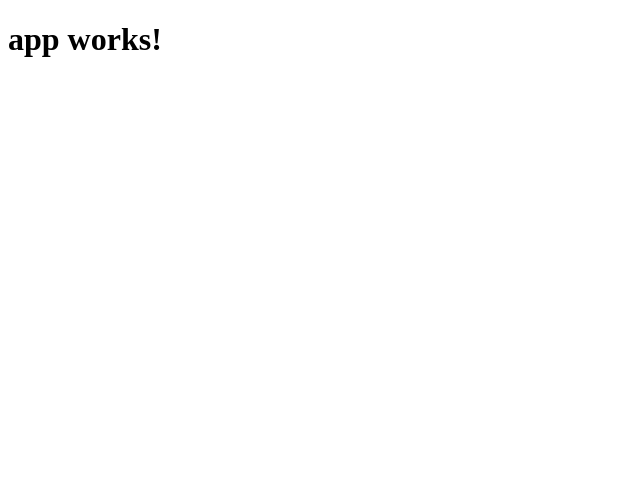
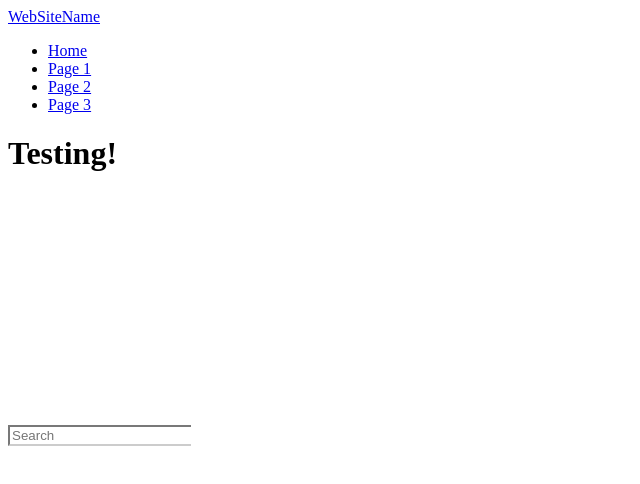
Before and after one commit to kinira/Landmarks, an Angular app in the folder Source/: page / in a window 1280 px wide. Shown: the top 484 px of the page, without its empty margins (0-640 px from the left). Built offline with nearby package versions, Linux system fonts and the light colour scheme.

Commit message:
Add basic navigation and search bar (without css)

```diff
--- a/Source/src/app/app.component.ts
+++ b/Source/src/app/app.component.ts
@@ -6,5 +6,5 @@ import { Component } from '@angular/core';
   styleUrls: ['./app.component.css']
 })
 export class AppComponent {
-  title = 'app works!';
+  title = 'Testing!';
 }
--- a/Source/src/app/cities/cities.component.html
+++ /dev/null
@@ -1,3 +0,0 @@
-<p>
-  cities works!
-</p>
--- a/Source/src/app/cities/cities.component.ts
+++ /dev/null
@@ -1,15 +0,0 @@
-import { Component, OnInit } from '@angular/core';
-
-@Component({
-  selector: 'app-cities',
-  templateUrl: './cities.component.html',
-  styleUrls: ['./cities.component.css']
-})
-export class CitiesComponent implements OnInit {
-
-  constructor() { }
-
-  ngOnInit() {
-  }
-
-}
--- /dev/null
+++ b/Source/src/app/navigation/main-navigation/main-navigation.component.html
@@ -0,0 +1,13 @@
+<nav class="navbar navbar-default">
+  <div class="container-fluid">
+    <div class="navbar-header">
+      <a class="navbar-brand" href="#">WebSiteName</a>
+    </div>
+    <ul class="nav navbar-nav">
+      <li class="active"><a href="#">Home</a></li>
+      <li><a href="#">Page 1</a></li>
+      <li><a href="#">Page 2</a></li>
+      <li><a href="#">Page 3</a></li>
+    </ul>
+  </div>
+</nav>
--- /dev/null
+++ b/Source/src/app/navigation/main-navigation/main-navigation.component.ts
@@ -0,0 +1,15 @@
+import { Component, OnInit } from '@angular/core';
+
+@Component({
+  selector: 'app-main-navigation',
+  templateUrl: './main-navigation.component.html',
+  styleUrls: ['./main-navigation.component.css']
+})
+export class MainNavigationComponent implements OnInit {
+
+  constructor() { }
+
+  ngOnInit() {
+  }
+
+}
--- /dev/null
+++ b/Source/src/app/search/search.component.css
@@ -0,0 +1,15 @@
+#imaginary_container{
+    margin-top:20%; /* Don't copy this */
+}
+.stylish-input-group .input-group-addon{
+    background: white !important;
+}
+.stylish-input-group .form-control{
+	border-right:0;
+	box-shadow:0 0 0;
+	border-color:#ccc;
+}
+.stylish-input-group button{
+    border:0;
+    background:transparent;
+}
--- /dev/null
+++ b/Source/src/app/search/search.component.html
@@ -0,0 +1,16 @@
+<div class="container">
+	<div class="row">
+        <div class="col-sm-6 col-sm-offset-3">
+            <div id="imaginary_container">
+                <div class="input-group stylish-input-group">
+                    <input type="text" class="form-control"  placeholder="Search" >
+                    <span class="input-group-addon">
+                        <button type="submit">
+                            <span class="glyphicon glyphicon-search"></span>
+                        </button>
+                    </span>
+                </div>
+            </div>
+        </div>
+	</div>
+</div>
--- /dev/null
+++ b/Source/src/app/search/search.component.ts
@@ -0,0 +1,15 @@
+import { Component, OnInit } from '@angular/core';
+
+@Component({
+  selector: 'app-search',
+  templateUrl: './search.component.html',
+  styleUrls: ['./search.component.css']
+})
+export class SearchComponent implements OnInit {
+
+  constructor() { }
+
+  ngOnInit() {
+  }
+
+}
--- a/Source/src/index.html
+++ b/Source/src/index.html
@@ -7,8 +7,12 @@
 
   <meta name="viewport" content="width=device-width, initial-scale=1">
   <link rel="icon" type="image/x-icon" href="favicon.ico">
+   <script src="https://ajax.googleapis.com/ajax/libs/jquery/3.2.1/jquery.min.js"></script>
+  <script src="https://maxcdn.bootstrapcdn.com/bootstrap/3.3.7/js/bootstrap.min.js"></script>
 </head>
 <body>
+  <app-main-navigation></app-main-navigation>
   <app-root>Loading...</app-root>
+  <app-search></app-search>
 </body>
 </html>
```
Also changed, not shown: Source/src/app/app.module.ts (+6 -4 lines), Source/src/app/navigation/main-navigation/main-navigation.component.css (added), 2 other files (tests, documents, lock files or other folders).
